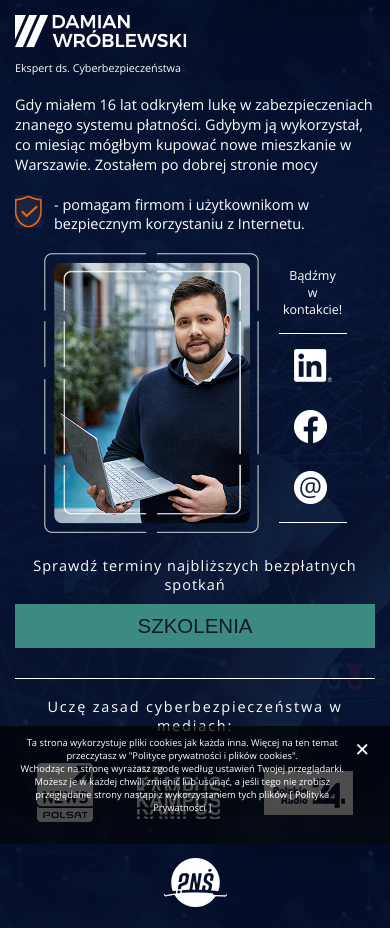
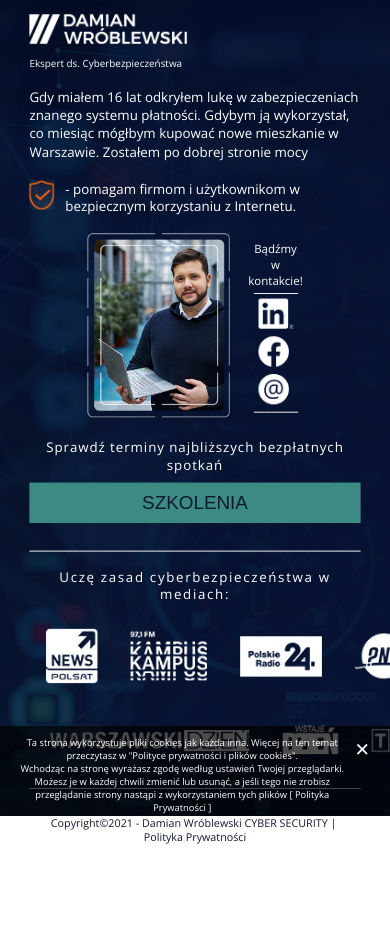
Before and after one commit to andymtv/DWroblewski_Project, a website: page src/index.html in a window 390 px wide. Shown: the top 928 px of the page. After the commit the page ends 844 px from the top, so only its background shows below. Drawn offline with nearby package versions, Linux system fonts and the light colour scheme; files that its build step writes are made by us from their sources.

Commit message:
adapted for devices and resolutions

```diff
--- a/src/index.html
+++ b/src/index.html
@@ -10,7 +10,7 @@
 
   <link rel="stylesheet" href="css/style.css">
 
-  <title>Project</title>
+  <title>Damian Wróblewski &#8211; Damian Wróblewski CYBER SECURITY</title>
 </head>
 <body>
   <div class="main-wrapper">
@@ -105,7 +105,7 @@
     </div>
     <span class="btn-close text-white text-xlarge">&#x2715;</span>
   </div>
-
+  <script src="js/jquery.min.js"></script>
   <script src="js/script.js"></script>
 </body>
 </html>
--- a/src/js/script.js
+++ b/src/js/script.js
@@ -16,3 +16,39 @@ document.addEventListener('DOMContentLoaded', () => {
     banner.style.bottom = `-${banner.scrollHeight}px`;
   })
 })
+
+
+
+window.addEventListener('load', function () {
+  const mainContainer = $('.main-wrapper');
+  let scale = 1;
+  function changeSize(el, scale) {
+    if(window.innerWidth >= 1024) {
+      if (el[0].getBoundingClientRect().height + $('.section--2_main-wrapper--2')[0].getBoundingClientRect().height + 30 >= window.innerHeight) {
+        scale = scale - 0.01;
+        console.log(scale);
+        el.css('transform', `scale(${scale})`)
+        changeSize(el, scale);
+      } else {
+        console.log('ok');
+        console.log(el[0].getBoundingClientRect());
+        el.css('margin-top', `-${el[0].getBoundingClientRect().top}px`)
+      }
+    } else {
+      if (el[0].getBoundingClientRect().height >= window.innerHeight) {
+        scale = scale - 0.01;
+        console.log(scale);
+        el.css('transform', `scale(${scale})`)
+        changeSize(el, scale);
+      } else {
+        console.log('ok');
+        console.log(el[0].getBoundingClientRect());
+        el.css('margin-top', `-${el[0].getBoundingClientRect().top}px`)
+      }
+    }
+
+  }
+
+  changeSize(mainContainer, scale)
+
+});
--- a/src/scss/_main.scss
+++ b/src/scss/_main.scss
@@ -1,6 +1,7 @@
 .container {
   &--main {
     width: 100%;
+    transition: all .2s;
 
     @media #{$tablet} {
       display: flex;
@@ -139,10 +140,10 @@
         &_main-wrapper {
           &--1 {
             & .trener-image {
-              min-height: 28rem;
-              min-width: 21.5rem;
-              max-height: 28rem;
-              max-width: 21.5rem;
+              min-height: 20rem;
+              min-width: 15.5rem;
+              max-height: 20rem;
+              max-width: 15.5rem;
 
               @media #{$mMobile} {
                 min-height: 36rem;
@@ -209,10 +210,15 @@
               display: flex;
               flex-direction: column;
               align-items: flex-start;
-              margin-top: 1.5rem;
-              padding: 1.5rem;
+              margin-top: 0.5rem;
+              padding: 0.5rem;
               border-top: 1px solid $color-white;
               border-bottom: 1px solid $color-white;
+
+              @media #{$mMobile} {
+                margin-top: 1.5rem;
+                padding: 1.5rem;
+              }
 
 
               @media #{$tablet} {
@@ -227,8 +233,12 @@
               }
 
               & a {
-                margin-bottom: 2.5rem;
+                margin-bottom: 0.5rem;
                 transition: all .2s;
+
+                @media #{$mMobile} {
+                  margin-bottom: 2.5rem;
+                }
 
                 @media #{$tablet} {
                   margin-bottom: 0;
@@ -319,12 +329,10 @@
             display: flex;
             justify-content: space-around;
             align-items: center;
-            flex-wrap: wrap;
             width: 100%;
 
             @media #{$mMobile} {
               justify-content: space-between;
-              flex-wrap: nowrap;
             }
 
             @media #{$tablet} {
@@ -348,6 +356,7 @@
         }
       }
     }
+
   }
 
   &--footer {
--- a/src/scss/style.scss
+++ b/src/scss/style.scss
@@ -10,6 +10,7 @@ html {
   min-width: 100vw;
   font-size: 10px;
   font-family: $font;
+  overflow: hidden;
 
   & * {
     padding: 0;
@@ -22,15 +23,15 @@ body {
   width: 100%;
   height: 100%;
   margin: 0;
-  position: relative;
   box-sizing: border-box;
   min-height: 100vh;
+  max-height: 95vh;
+  overflow: hidden;
   background-image: url('../img/background.png');
   background-size: cover;
   background-repeat: no-repeat;
   background-position: 5% 0;
   background-attachment: fixed;
-  overflow-x: hidden;
   min-width: 320px;
 }
 
```
Also changed, not shown: prod/index.html (+2 -2 lines), prod/js/script.js (+36 -0 lines), prod/css/style.css.
